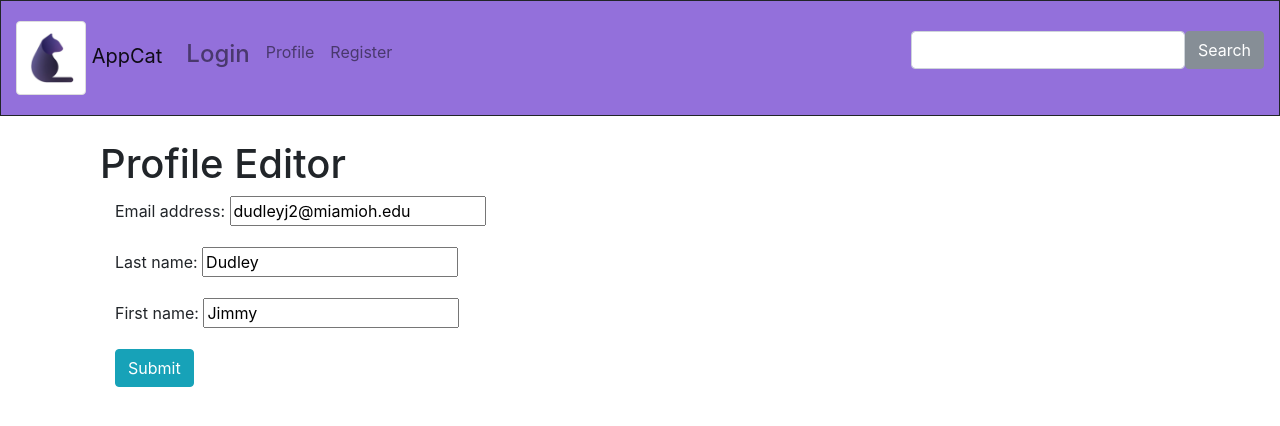
After one commit to Macrosoft-CSE274/CSE201_AppCat, a Django app: page /accounts/profile/edit_profile/ in a window 1280 px wide. The commit adds this page. Shown: the top 426 px of the page. Run offline with Django 3.2, Linux system fonts and the light colour scheme; a user stored in the database is signed in; some libraries are stand-ins or nearby versions.

Commit message:
Add files via upload

```diff
--- /dev/null
+++ b/Macrosoft/accounts/forms.py
@@ -0,0 +1,38 @@
+from django import forms
+from django.contrib.auth.models import User
+from django.contrib.auth.forms import UserCreationForm, UserChangeForm
+
+
+class RegistrationForm(UserCreationForm):
+    email = forms.EmailField(required=True)
+
+    class Meta:
+        model = User
+        fields = ('username',
+                  'first_name',
+                  'last_name',
+                  'email',
+                  'password1',
+                  'password2'
+        )
+
+    def save(self, commit=True):
+        user = super(RegistrationForm, self).save(commit=False)
+        user.first_name = self.cleaned_data['first_name']
+        user.last_name = self.cleaned_data['last_name']
+        user.email = self.cleaned_data['email']
+
+        if commit:
+            user.save()
+
+        return user
+
+class EditProfileForm(forms.ModelForm):
+    class Meta:
+        model = User
+        fields = {
+            'email',
+            'last_name',
+            'first_name'
+
+        }
--- /dev/null
+++ b/Macrosoft/accounts/templates/accounts/edit_profile.html
@@ -0,0 +1,20 @@
+{% extends 'base.html' %}
+
+{% block head %}
+<title>Appcat - Profile Editor</title>
+{% endblock %}
+
+{% block body %}
+    <div class="container">
+        <h1>Profile Editor</h1>
+            <div class="container">
+            <form method="post">
+                {% csrf_token %}
+                {{ form.as_p }}
+
+                <button type="submit" class="btn btn-info">Submit</button>
+
+            </form>
+            </div>
+    </div>
+{% endblock %}
--- a/Macrosoft/accounts/templates/base.html
+++ b/Macrosoft/accounts/templates/base.html
@@ -24,18 +24,18 @@
         <!-- Brand -->
             <a class="navbar-brand" href="/accounts">
                 {% load static %}
-                <img src="{% static 'img/catLogo2.png' %}" class="img-thumbnail" width="50" height="50" class="d-inline-block align-top" alt="">
+                <img src="{% static 'img/catLogo2.png' %}" class="img-thumbnail" width="70" height="70" class="d-inline-block align-top" alt="">
                 AppCat
             </a>
 
         <!-- Links -->
             <div class="collapse navbar-collapse" id="nav-content">
-               <ul class="navbar-nav mr-auto">
+                <ul class="navbar-nav mr-auto">
                 <li class="nav-item">
-                    <a class="nav-link" href="/accounts/login">Login</a>
+                    <a class="nav-link" href="/accounts/login"><h4>Login</h4></a>
                 </li>
                 <li class="nav-item">
-                    <a class="nav-link" href="#">Profile</a>
+                    <a class="nav-link" href="/accounts/profile">Profile</a>
                 </li>
                 <li class="nav-item">
                     <a class="nav-link" href="/accounts/register">Register</a>
--- a/Macrosoft/accounts/urls.py
+++ b/Macrosoft/accounts/urls.py
@@ -4,7 +4,9 @@ from django.contrib.auth.views import login, logout
 
 urlpatterns = [
     url(r'^$', views.home),
-    url(r'login/$', login, {'template_name': 'accounts/login.html'}),
+    url(r'^login/$', login, {'template_name': 'accounts/login.html'}),
     url(r'^logout/$', logout, {'template_name': 'accounts/logout.html'}),
-    url(r'^register/$', views.register, name='register')
+    url(r'^register/$', views.register, name='register'),
+    url(r'^profile/$', views.view_profile, name='view_profile'),
+    url(r'^profile/edit_profile/$', views.edit_profile, name='edit_profile')
 ]
--- a/Macrosoft/accounts/views.py
+++ b/Macrosoft/accounts/views.py
@@ -1,5 +1,7 @@
 from django.shortcuts import render, redirect
-from django.contrib.auth.forms import UserCreationForm
+from accounts.forms import RegistrationForm, EditProfileForm
+from django.contrib.auth.models import User
+from django.contrib.auth.forms import UserChangeForm
 
 def home(request):
     numbers = {1, 2, 3, 4, 5}
@@ -10,14 +12,31 @@ def home(request):
 
 def register(request):
     if request.method =='POST':
-        form = UserCreationForm(request.POST)
+        form = RegistrationForm(request.POST)
         if form.is_valid():
             form.save()
-            return redirect('/accounts')
+            return redirect('/accounts/profile')
     else:
-        form = UserCreationForm()
+        form = RegistrationForm()
         args = {'form': form}
         return render(request, 'accounts/reg_form.html', args)
 
+def view_profile(request):
+    args = {'user': request.user}
+    return render(request, 'accounts/profile.html', args)
+
+def edit_profile(request):
+    if request.method == 'POST':
+        form = EditProfileForm(request.POST, instance=request.user)
+
+        if form.is_valid():
+            form.save()
+            return redirect('/accounts/profile')
+
+    else:
+        form = EditProfileForm(instance=request.user)
+        args = {'form': form}
+        return render(request, 'accounts/edit_profile.html', args)
+
 
 # Create your views here.
```
Also changed, not shown: Macrosoft/accounts/templates/accounts/profile.html (added, +20 -0 lines), Macrosoft/db.sqlite3.
